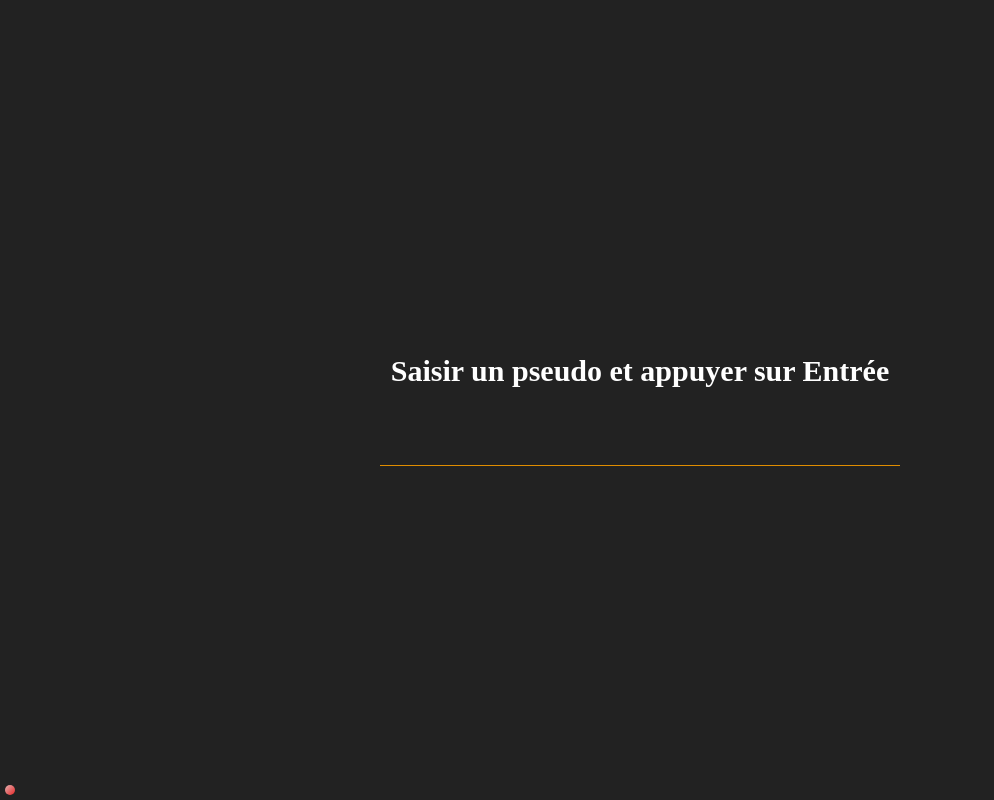
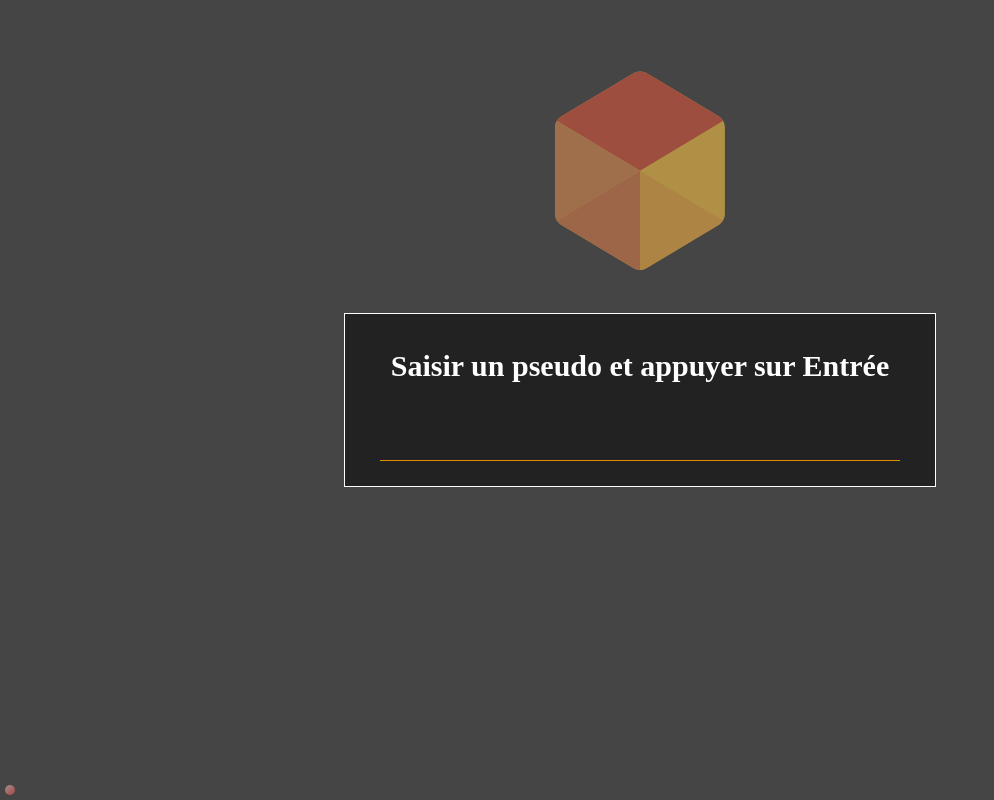
Before and after one commit to basile-parent/codingame, a React (Vite) app in the folder front/: page / in a window 1280 px wide. Shown: the whole page, without its empty margins (0-994 px from the left). Built offline with nearby package versions, Linux system fonts and the light colour scheme; no server answers.

Commit message:
Change name

```diff
--- a/front/src/pages/LandingPage/LandingPage.module.scss
+++ b/front/src/pages/LandingPage/LandingPage.module.scss
@@ -21,7 +21,7 @@
     }
   }
 
-  button {
+  .startGame {
     margin-top: 20px;
   }
 
--- a/front/src/pages/LandingPage/LandingPage.tsx
+++ b/front/src/pages/LandingPage/LandingPage.tsx
@@ -25,12 +25,10 @@ const LandingPage: FC<LandingPageProps> = ({ presentationMode }: LandingPageProp
         })
     }, [])
 
-    if (!userName) {
-        return <UsernameDialog onSetUsername={recordUsername}/>
-    }
-
     return (
         <>
+            { !userName && <UsernameDialog onSetUsername={recordUsername}/> }
+
             <article className={styles.landingPage}>
                 <section className={styles.landingPageContent}>
                     <AtecnaIcon height="200px" width="200px" />
@@ -39,11 +37,11 @@ const LandingPage: FC<LandingPageProps> = ({ presentationMode }: LandingPageProp
                     {
                         !state.connected ?
                             <h2>Connection en cours...</h2>:
-                            <PlayerList />
+                            <PlayerList onChangeName={() => setUsername(null)} />
                     }
 
 
-                    { presentationMode && <button className="button is-success">Démarrer le jeu</button> }
+                    { presentationMode && <button className={`button is-success ${styles.startGame}`}>Démarrer le jeu</button> }
                 </section>
 
                 {
--- a/front/src/pages/LandingPage/components/PlayerList.module.scss
+++ b/front/src/pages/LandingPage/components/PlayerList.module.scss
@@ -31,6 +31,19 @@
       svg {
         margin-right: 10px;
       }
+
+      .changeNameButton {
+        border: none;
+        background: none;
+        display: inline-block;
+        height: 100%;
+        width: 100%;
+        cursor: pointer;
+        color: white;
+
+        font-size: inherit;
+        font-weight: inherit;
+      }
     }
   }
 }
--- a/front/src/pages/LandingPage/components/PlayerList.tsx
+++ b/front/src/pages/LandingPage/components/PlayerList.tsx
@@ -3,9 +3,13 @@ import {faUser} from "@fortawesome/free-solid-svg-icons";
 import {FontAwesomeIcon} from "@fortawesome/react-fontawesome";
 import styles from "./PlayerList.module.scss";
 import {WSContext} from "../../../common/context/WSContext";
+import playerUtils from "../../../utils/playerUtils";
+import {GamePlayer} from "../../../types/Player";
 
-type PlayerListProps = {}
-const PlayerList: FC<PlayerListProps> = ({}: PlayerListProps) => {
+type PlayerListProps = {
+    onChangeName?: () => void
+}
+const PlayerList: FC<PlayerListProps> = ({ onChangeName }: PlayerListProps) => {
     const {state} = useContext(WSContext);
 
     return (
@@ -17,11 +21,8 @@ const PlayerList: FC<PlayerListProps> = ({}: PlayerListProps) => {
                         {
                             state.players
                                 .sort((p1, p2) => p1.name.localeCompare(p2.name))
-                                .map(player => (
-                                <li key={`player-${ player.name }`}>
-                                    <FontAwesomeIcon icon={faUser} />
-                                    { player.name }
-                                </li>
+                                .map((player, index) => (
+                                <Player key={`player-${ index }`} player={player} onChangeName={onChangeName} />
                             ))
                         }
                     </ul>
@@ -30,4 +31,28 @@ const PlayerList: FC<PlayerListProps> = ({}: PlayerListProps) => {
     )
 }
 
+type PlayerProps = {
+    player: GamePlayer,
+    onChangeName?: () => void
+}
+const Player: FC<PlayerProps> = ({ player, onChangeName }) => {
+    if (player.name === playerUtils.getPlayerName()) {
+        return (
+            <li>
+                <button className={styles.changeNameButton} onClick={onChangeName}>
+                    <FontAwesomeIcon icon={faUser} />
+                    { player.name }
+                </button>
+            </li>
+        )
+    }
+
+    return (
+        <li>
+            <FontAwesomeIcon icon={faUser} />
+            { player.name }
+        </li>
+    )
+}
+
 export default PlayerList
--- a/front/src/pages/LandingPage/components/UsernameDialog.module.scss
+++ b/front/src/pages/LandingPage/components/UsernameDialog.module.scss
@@ -1,13 +1,27 @@
 @import "../../../variables.scss";
 
+.usernameDialogWrapper {
+  position: fixed;
+  top: 0;
+  left: 0;
+  height: 100vh;
+  width: 100vw;
+  z-index: 99;
+  background-color: rgba(104, 104, 104, 0.5);
+
+  display: flex;
+  align-items: center;
+  justify-content: center;
+}
+
 .usernameDialog {
-  display: flex;
+  display: inline-flex;
   flex-direction: column;
   align-items: center;
   justify-content: center;
-
-  height: 100%;
-  width: 100%;
+  background-color: $background;
+  border: 1px solid white;
+  padding: 15px 35px 25px 35px;
 }
 
 .title {
--- a/front/src/pages/LandingPage/components/UsernameDialog.tsx
+++ b/front/src/pages/LandingPage/components/UsernameDialog.tsx
@@ -17,13 +17,14 @@ const UsernameDialog: FC<UsernameDialogProps> = ({ onSetUsername }: UsernameDial
             e.preventDefault()
 
             setDisabled(true)
-            onSetUsername(userName)
+            onSetUsername(userName.trim())
                 .catch(errorMessage => alert(errorMessage))
                 .finally(() => setDisabled(false))
         }
     }, [ userName ])
 
     return (
+        <div className={styles.usernameDialogWrapper}>
             <div className={styles.usernameDialog}>
                 <h1 className={styles.title}>Saisir un pseudo et appuyer sur Entrée</h1>
                 <input type="text"
@@ -36,6 +37,7 @@ const UsernameDialog: FC<UsernameDialogProps> = ({ onSetUsername }: UsernameDial
                        maxLength={20}
                 />
             </div>
+        </div>
     )
 }
 
```
Lines whose indentation alone changed are shown as unchanged.
